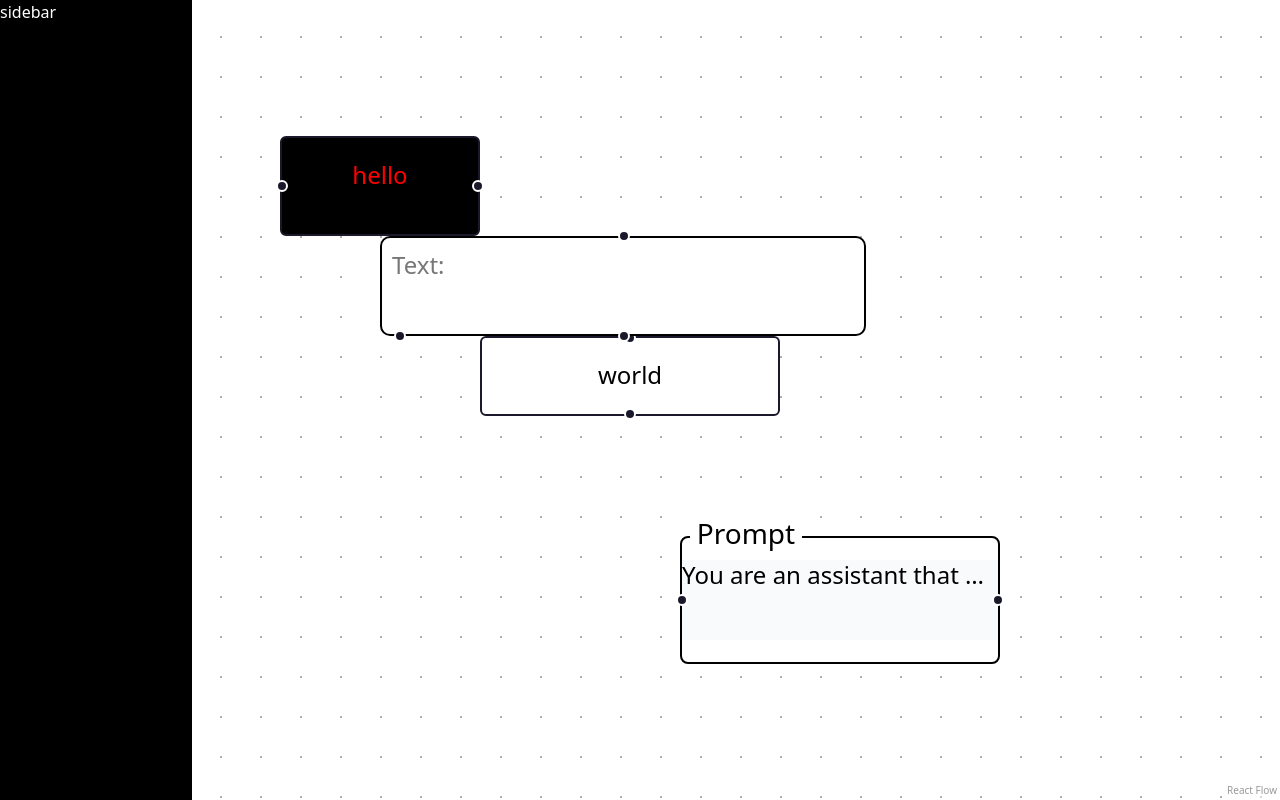
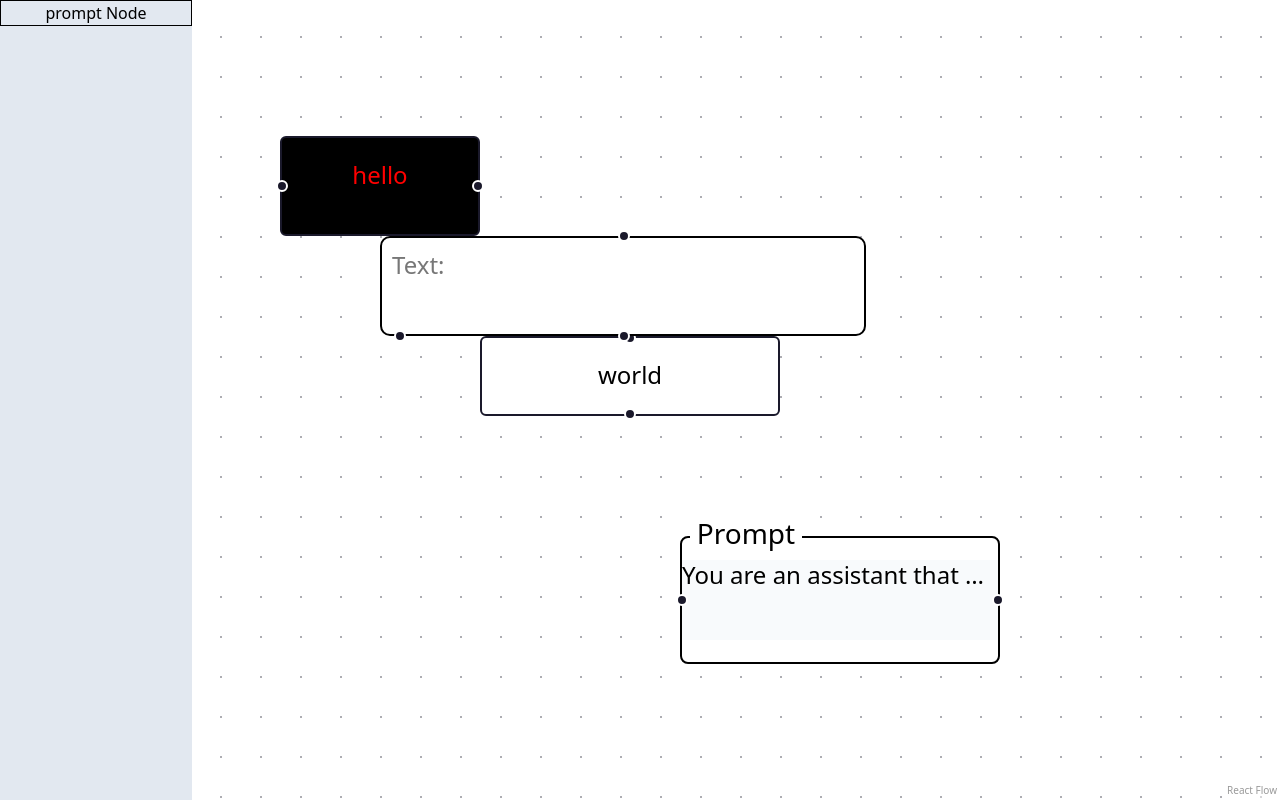
Before and after one commit to Sohaib9920/OmniAgent, a React (Vite) app in the folder frontend/: page / in a window 1280 px wide. Built offline with nearby package versions, Linux system fonts and the light colour scheme.

Commit message:
dragable node

```diff
--- a/frontend/src/components/sidebar.tsx
+++ b/frontend/src/components/sidebar.tsx
@@ -1,5 +1,25 @@
+import { prompt } from "../data_assets/prompt";
+
 export function Sidebar() {
+  console.log("sidebar render");
+  function onDragStart(
+    event: React.DragEvent<HTMLDivElement>,
+    nodeType: string
+  ) {
+    event.dataTransfer.setData("application/reactflow", nodeType);
+    event.dataTransfer.setData("application/json", JSON.stringify(prompt));
+    event.dataTransfer.effectAllowed = "move";
+    console.log("drag start", nodeType);
+  }
   return (
-    <div className="h-full w-48 bg-black absolute z-10 text-white">sidebar</div>
+    <div className="h-full w-48 bg-slate-200 absolute z-10 flex flex-col">
+      <div
+        className="w-full border border-black text-center cursor-grab"
+        onDragStart={(e) => onDragStart(e, "promptNode")}
+        draggable
+      >
+        prompt Node
+      </div>
+    </div>
   );
 }
--- a/frontend/src/flow/index.tsx
+++ b/frontend/src/flow/index.tsx
@@ -47,6 +47,7 @@ const initialNodes = [
 const initialEdges = [];
 
 function Flow() {
+  console.log("flow render");
   const [nodes, setNodes] = useState<Array<Node>>(initialNodes);
   const [edges, setEdges] = useState<Array<Edge>>(initialEdges);
   const nodeTypes = useMemo(
```
